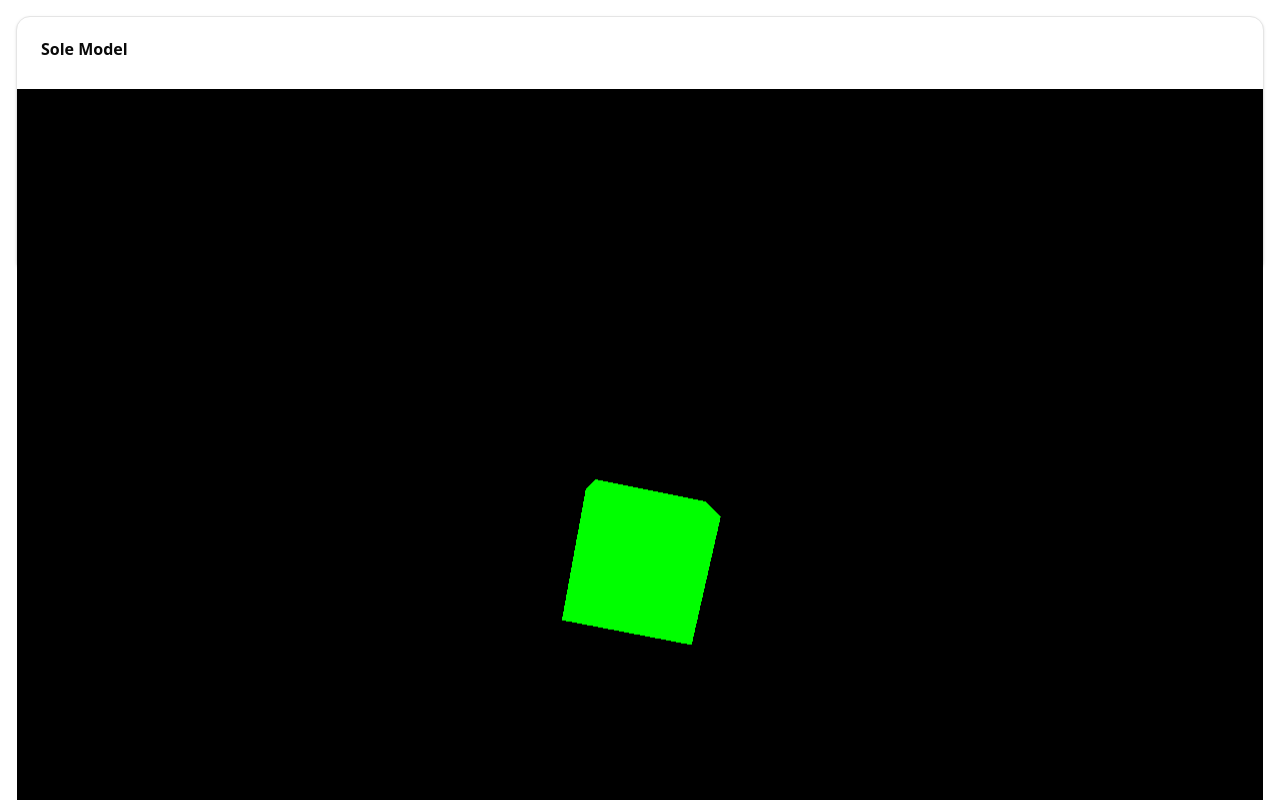
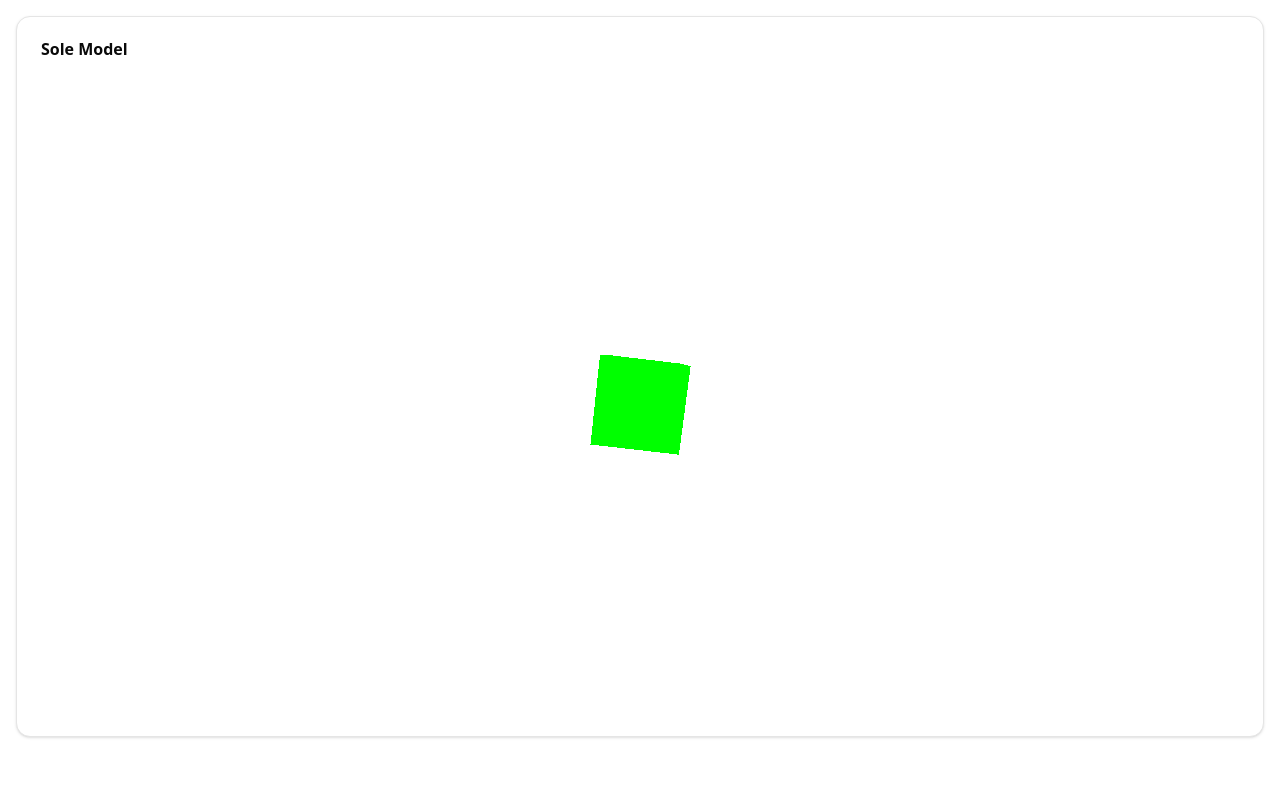
Before and after one commit to nugentcaillin/medhack, a Next.js app in the folder frontend/: page /checkout in a window 1280 px wide. Shown: the top 800 px of the page. Built offline with nearby package versions, Linux system fonts and the light colour scheme.

Commit message:
transparent background on 3js element

```diff
--- a/frontend/app/checkout/page.tsx
+++ b/frontend/app/checkout/page.tsx
@@ -27,7 +27,7 @@ function SoleModelDisplayer() {
     if (typeof window !== 'undefined') {
         const scene = new THREE.Scene();
         const camera = new THREE.PerspectiveCamera(75, window.innerWidth / window.innerHeight, 0.1, 1000);
-        const renderer = new THREE.WebGLRenderer();
+        const renderer = new THREE.WebGLRenderer({ alpha: true });
         renderer.setSize(window.innerWidth, window.innerHeight);
         containerRef.current?.appendChild(renderer.domElement);
 
@@ -36,7 +36,7 @@ function SoleModelDisplayer() {
         const geometry = new THREE.BoxGeometry(1, 1, 1);
         const material = new THREE.MeshBasicMaterial({ color: 0x00ff00 });
         const cube = new THREE.Mesh(geometry, material);
-        const aspect = 4 / 3;
+        const aspect = 2;
         scene.add(cube);
 
         renderer.render(scene, camera);
@@ -62,14 +62,14 @@ function SoleModelDisplayer() {
 
 
 
+            //<div className="canvasStyle" ref={containerRef} />
 
     return (
-        <Card>
+        <Card ref={containerRef}>
             <CardHeader>
                 <CardTitle>Sole Model</CardTitle>
                 <CardDescription></CardDescription>
             </CardHeader>
-            <div className="canvasStyle" ref={containerRef} />
         </Card>
     )
 }
```
